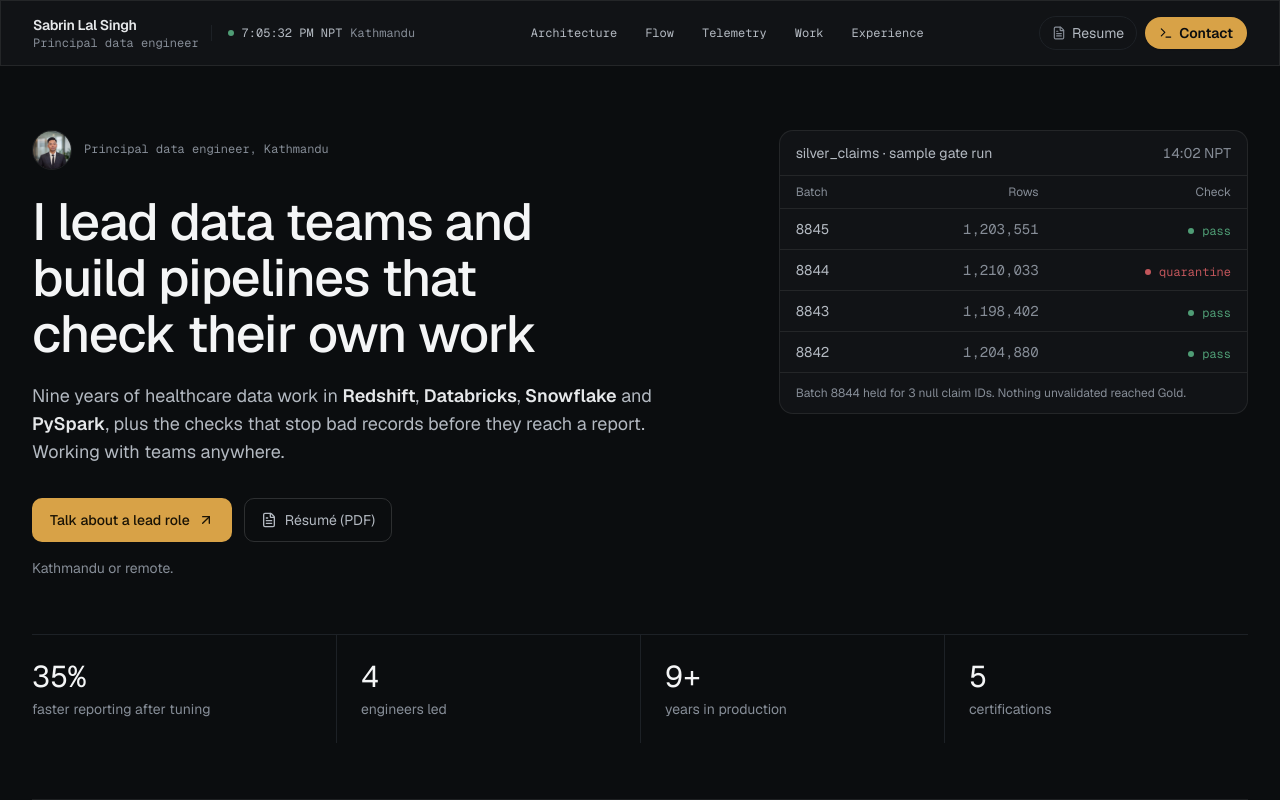
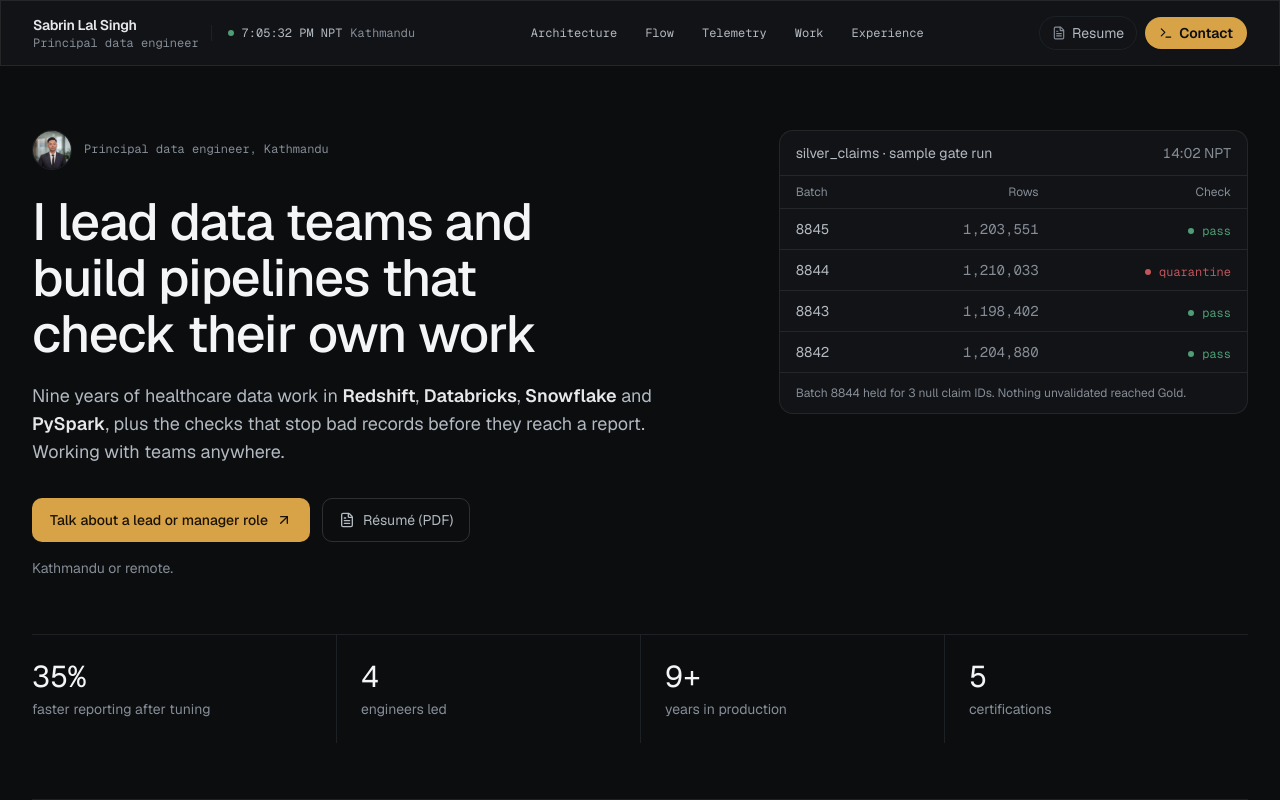
Before and after one commit to sabrinsingh/Sabrin_portfolio, a React (Vite) app: page / in a window 1280 px wide. Shown: the top 800 px of the page. Built offline with nearby package versions, Linux system fonts and the light colour scheme.

Commit message:
feat(content): say manager and lead roles in the calls to action
The drawer, the hero button and the contact block now ask for both, instead
of narrowing the ask to a lead engineer role.

```diff
--- a/src/components/layout-shell.tsx
+++ b/src/components/layout-shell.tsx
@@ -350,7 +350,7 @@ export function LayoutShell() {
                   <span className="status-dot" />
                   <span>{kathmanduTime ? `${kathmanduTime} NPT` : "Kathmandu, Nepal"}</span>
                 </div>
-                <span className="text-xs text-slate-400">Open to lead roles</span>
+                <span className="text-xs text-slate-400">Open to lead and manager roles</span>
               </div>
 
               <div className="space-y-1">
@@ -433,7 +433,7 @@ export function LayoutShell() {
               {/* One primary action, one secondary. Everything else moved out. */}
               <div className="mt-8 flex flex-wrap items-center gap-3">
                 <a href="#contact" className="btn-primary text-sm">
-                  <span>Talk about a lead role</span>
+                  <span>Talk about a lead or manager role</span>
                   <ArrowUpRight className="w-4 h-4" />
                 </a>
 
@@ -1041,11 +1041,11 @@ export function LayoutShell() {
             <p className="eyebrow">Contact</p>
 
             <h2 className="text-2xl sm:text-4xl font-medium tracking-tight text-slate-50 max-w-xl">
-              Open to a lead data role
+              Open to a lead or manager role in data
             </h2>
 
             <p className="text-slate-400 text-sm max-w-lg leading-relaxed">
-              Data lead, lead data engineer, or data quality lead. Kathmandu or remote.
+              Data engineering manager, data lead, or lead data engineer. Kathmandu or remote.
             </p>
 
             <div className="flex flex-wrap items-center gap-3 pt-2">
```
